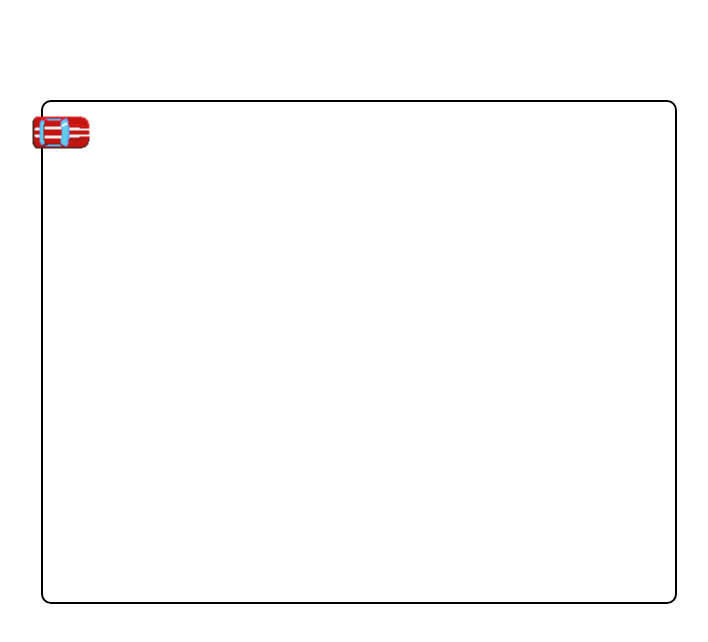
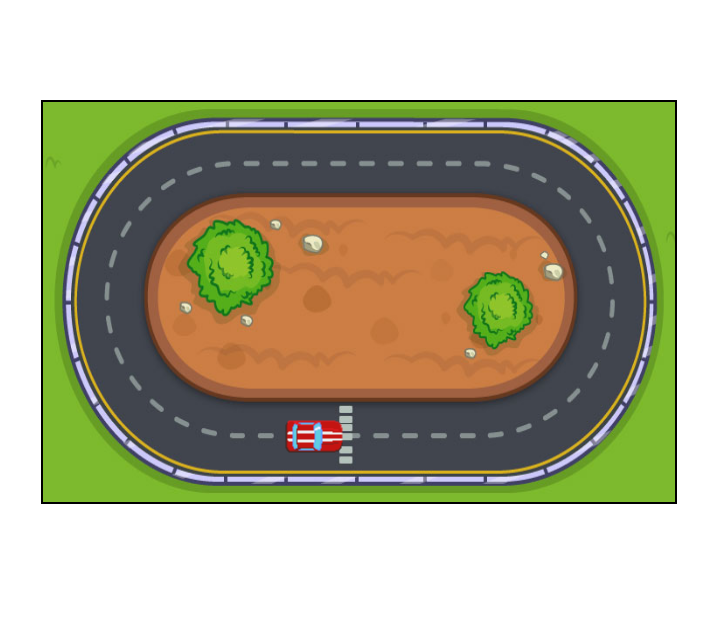
Before and after one commit to taylorjosephgriffin/driving-game, a plain HTML site: page driving-game/index.html in a window 1280 px wide. Shown: the whole page, without its empty margins (283-991 px from the left). Drawn offline with Linux system fonts and the light colour scheme.

Commit message:
Defined additional CSS classes to adjust rotation more precisely, added an html element and track background. #9

```diff
--- a/driving-game/index.html
+++ b/driving-game/index.html
@@ -6,7 +6,8 @@
     <link rel="stylesheet" href="styles.css"/>
   </head>
   <body>
-    <div class="game-container"></div>
+    <div class="game-container">
+    <img src="images/s3.png" class="background-track"/></div>
     <script src="main.js"></script>
   </body>
 </html>
--- a/driving-game/main.js
+++ b/driving-game/main.js
@@ -48,8 +48,10 @@ class Car {
 const $mustang = document.createElement('img')
 $mustang.setAttribute('src', 'images/car1.png')
 
-let mustang = new Car($mustang, 5, 'east', [0, 0], false)
+let mustang = new Car($mustang, 3, 'east', [250, -100], false)
 mustang.$img.setAttribute('style', 'position: relative')
+mustang.$img.style.top = '-100px'
+mustang.$img.style.left = '40%'
 
 $mustang.classList.add(mustang.direction)
 
--- a/driving-game/styles.css
+++ b/driving-game/styles.css
@@ -1,10 +1,15 @@
+.background-track {
+  position: relative;
+  width: 100%;
+  height: 100%;
+}
+
 .game-container {
   width: 50%;
-  height: 500px;
+  height: 400px;
   margin-left: 25%;
   margin-top: 100px;
   border: 2px solid black;
-  border-radius: 10px;
 }
 
 .north {
@@ -22,3 +27,19 @@
 .east {
   transform: rotate(90deg);
 }
+
+.northeast {
+  transform: rotate(45deg);
+}
+
+.northwest {
+  transform: rotate(-45deg);
+}
+
+.southwest {
+  transform: rotate(-135deg);
+}
+
+.southeast {
+  transform: rotate(135deg);
+}
```
Also changed, not shown: driving-game/images/s3.png (added).
